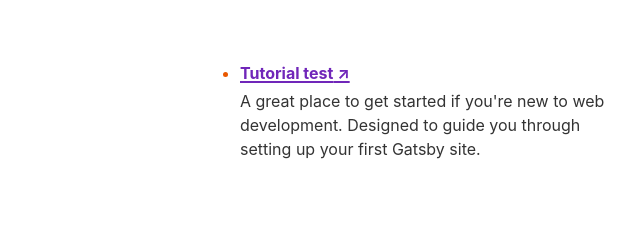
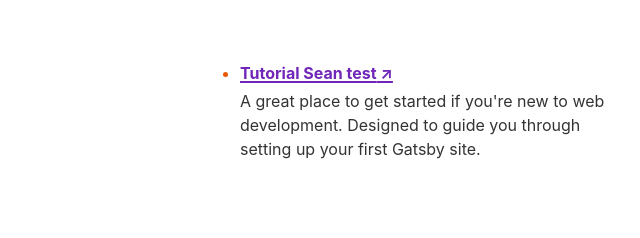
Before and after one commit to seanodonovan/airparks-de-gatsby, a Gatsby site: page / in a window 1280 px wide. Shown: the part 313-551 px from the top of the page, 0-640 px from the left. Built offline with nearby package versions, Linux system fonts and the light colour scheme; Gatsby itself is replaced by a stand-in of ours.

Commit message:
Testing Sean test title
Testing Sean test title

```diff
--- a/src/pages/index.js
+++ b/src/pages/index.js
@@ -8,7 +8,7 @@
 
 const links = [
   {
-    text: "Tutorial test",
+    text: "Tutorial Sean test",
     url: "https://www.gatsbyjs.com/docs/tutorial",
     description:
       "A great place to get started if you're new to web development. Designed to guide you through setting up your first Gatsby site.",
```
Also changed, not shown: 1 other file.
